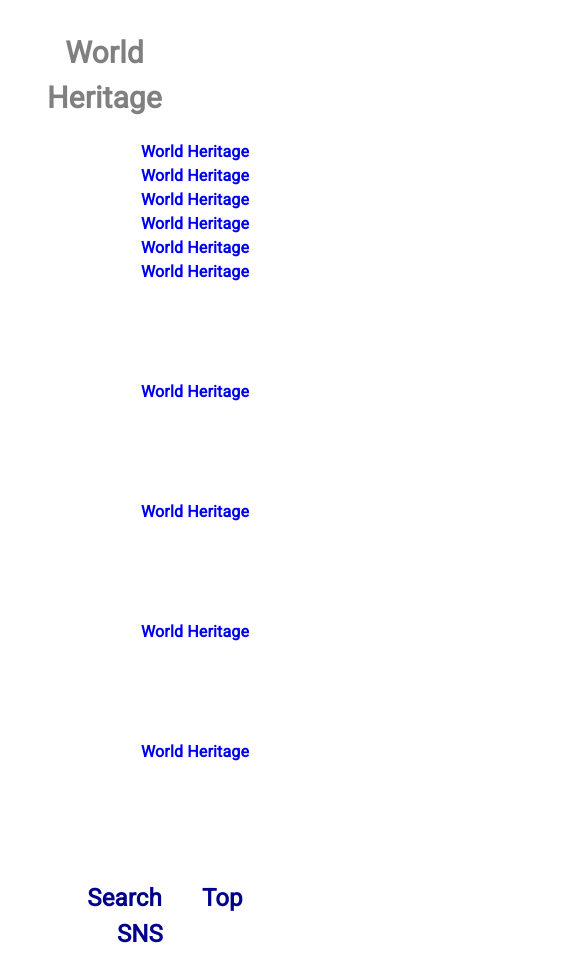
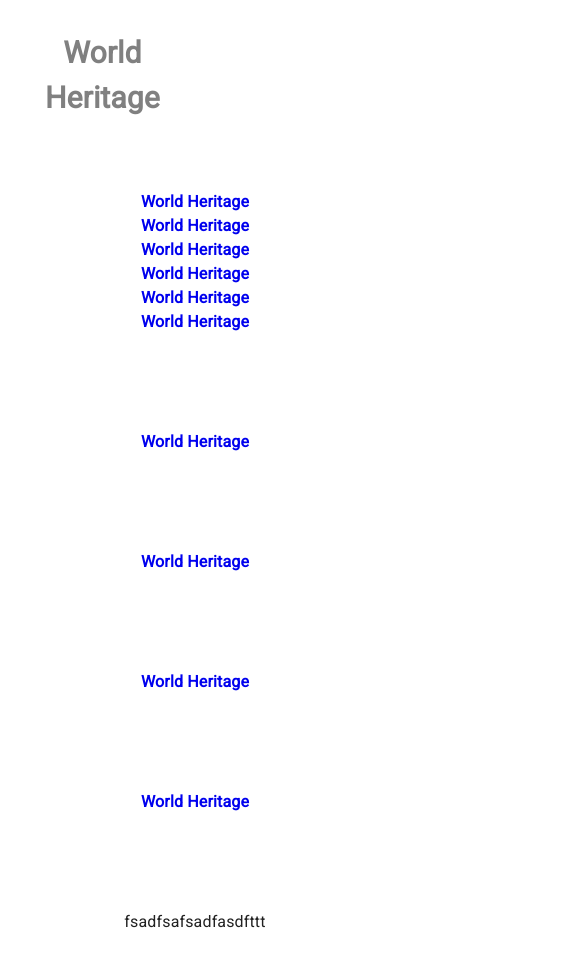
Before and after one commit to zigzagdev/world-heritage, a React (Create React App) app in the folder app/: page / in a window 390 px wide. Shown: the top 975 px of the page, 585 px wide, since content can reach past the window. After the commit the page ends 934 px from the top, so only its background shows below. Built offline with nearby package versions, Linux system fonts and the light colour scheme; the HTML template or start-up script is replaced by a standard one.

Commit message:
branchChangeResponsive

```diff
--- a/app/package.json
+++ b/app/package.json
@@ -18,8 +18,10 @@
     "@types/node": "^16.18.21",
     "@types/react": "^18.0.30",
     "@types/react-dom": "^18.0.11",
+    "@types/react-responsive": "^8.0.5",
     "react": "^18.2.0",
     "react-dom": "^18.2.0",
+    "react-responsive": "^9.0.2",
     "react-scripts": "5.0.1",
     "react-toggle-dark-mode": "^1.1.1",
     "styled-components": "^5.3.9",
--- a/app/src/layouts/Footer.tsx
+++ b/app/src/layouts/Footer.tsx
@@ -1,4 +1,6 @@
 import React from 'react';
+import MediaQuery from "react-responsive";
+import Theme from "../components/Toogle";
 
 const inner = {
     display: "inline-block",
@@ -25,23 +27,12 @@ const right1 = {
 const Footer = () => {
     return (
         <div style={outline}>
-            <div style={{margin: "20px 60px 23px auto"}}>
-                <div style={inner}>
-                    <a href="/" style={{textDecoration: "none"}}>
-                        <strong style={right1}>Search</strong>
-                    </a>
-                </div>
-                <div style={inner}>
-                    <a href="/" style={{textDecoration: "none"}}>
-                        <strong style={right1}>Top</strong>
-                    </a>
-                </div>
-                <div style={leftInner}>
-                    <a href="/" style={{textDecoration: "none"}}>
-                        <strong style={right1}>SNS</strong>
-                    </a>
-                </div>
-            </div>
+            <MediaQuery query="(max-width: 767px)">
+                fsadfsafsadfasdfttt
+            </MediaQuery>
+            <MediaQuery query="(min-width: 768px)">
+                kkrkrkrkrkrkrkrkrkrkrk
+            </MediaQuery>
         </div>
     )
 }
--- a/app/src/layouts/Header.tsx
+++ b/app/src/layouts/Header.tsx
@@ -1,11 +1,10 @@
 import React from "react";
 import {Button} from "@mui/material";
-import Theme from "../components/Toogle"
+import Theme from "../components/Toogle";
+import MediaQuery from "react-responsive";
 
 const outline = {
     display: 'flex',
-    height: 100,
-    minWidth: '1024px',
 }
 
 const right2 = {
@@ -18,13 +17,27 @@ const headerSame = {
     margin: "0 40px 0 auto",
 };
 
+const tabHead = {
+    display: "flex",
+    marginLeft: "20px"
+};
+
 const sameLine = {
     display: "flex",
     margin: '30px 10px'
 }
 
+const tabLine = {
+    display: "flex",
+    margin: "30px 0"
+}
+
 const title = {
     margin: "0 auto 0 35px",
+}
+
+const tabTitle = {
+    margin: "0 auto 0 10px",
 }
 
 const font = {
@@ -34,7 +47,9 @@ const font = {
 
 const Header = () => {
     return (
-        <div style={outline}>
+        <div>
+            <MediaQuery query="(max-width: 640px)">
+                <div style={{display: "flex"}}>
                     <div style={sameLine}>
                         <div style={title}>
                             <a href="/" style={{textDecoration: "none"}}>
@@ -48,6 +63,52 @@ const Header = () => {
                         </div>
                     </div>
                 </div>
+            </MediaQuery>
+            <MediaQuery query="(min-width: 641px) and (max-width: 768)">
+                <div style={sameLine}>
+                    <div style={title}>
+                        <a href="/" style={{textDecoration: "none"}}>
+                            <strong style={font}>World Heritage</strong>
+                        </a>
+                    </div>
+                </div>
+                <div style={headerSame}>
+                    <div style={right2}>
+                        <Theme/>
+                    </div>
+                </div>
+            </MediaQuery>
+            <MediaQuery query="(min-width: 769px) and (max-width: 1024px)">
+                <div style={sameLine}>
+                    <div style={title}>
+                        <a href="/" style={{textDecoration: "none"}}>
+                            <strong style={font}>World Heritage</strong>
+                        </a>
+                    </div>
+                </div>
+                <div style={headerSame}>
+                    <div style={right2}>
+                        <Theme/>
+                    </div>
+                </div>
+            </MediaQuery>
+            <MediaQuery query="(min-width: 1025px)">
+                <div style={{display: "flex"}}>
+                <div style={sameLine}>
+                    <div style={title}>
+                        <a href="/" style={{textDecoration: "none"}}>
+                            <strong style={font}>World Heritage</strong>
+                        </a>
+                    </div>
+                </div>
+                <div style={headerSame}>
+                    <div style={right2}>
+                        <Theme/>
+                    </div>
+                </div>
+                </div>
+            </MediaQuery>
+        </div>
     )
 }
 
```
Also changed, not shown: 1 other file (tests, documents, lock files or other folders). Lines whose indentation alone changed are shown as unchanged.
